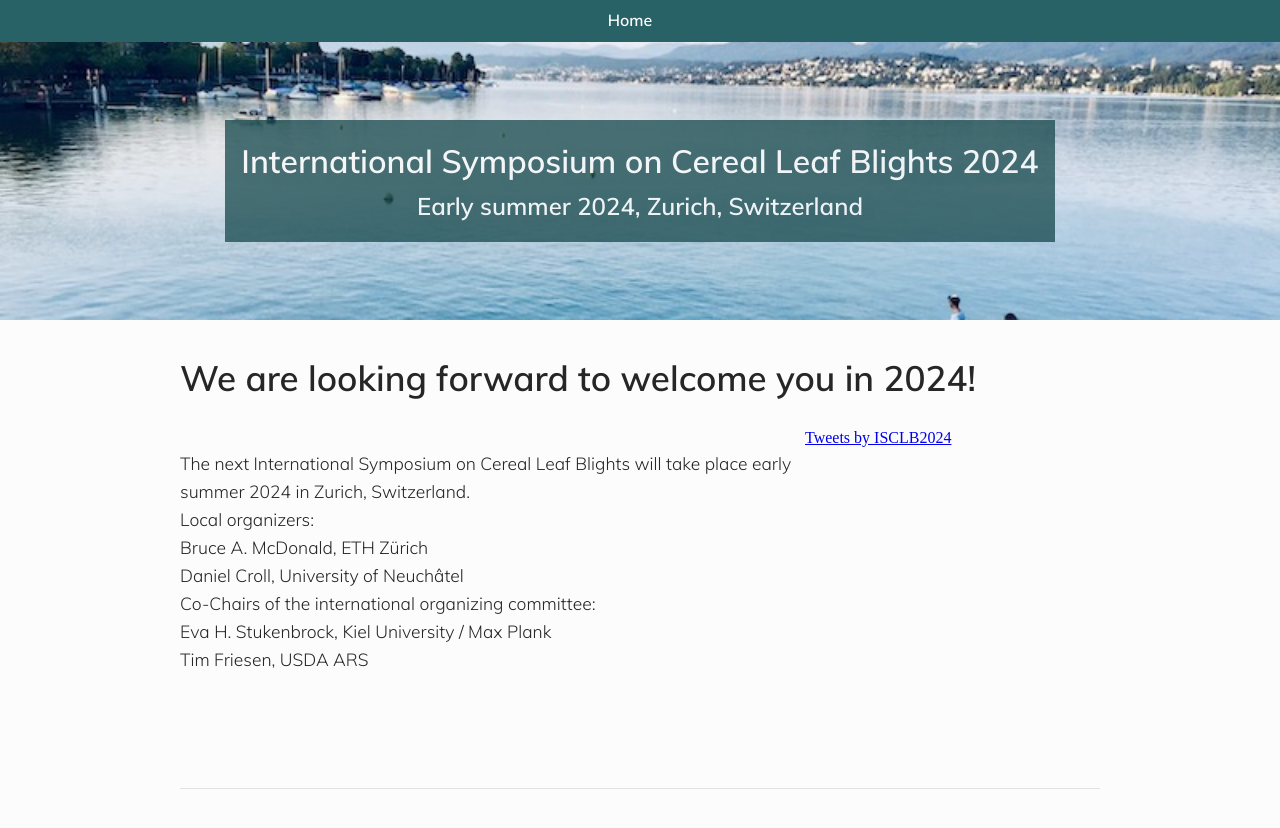
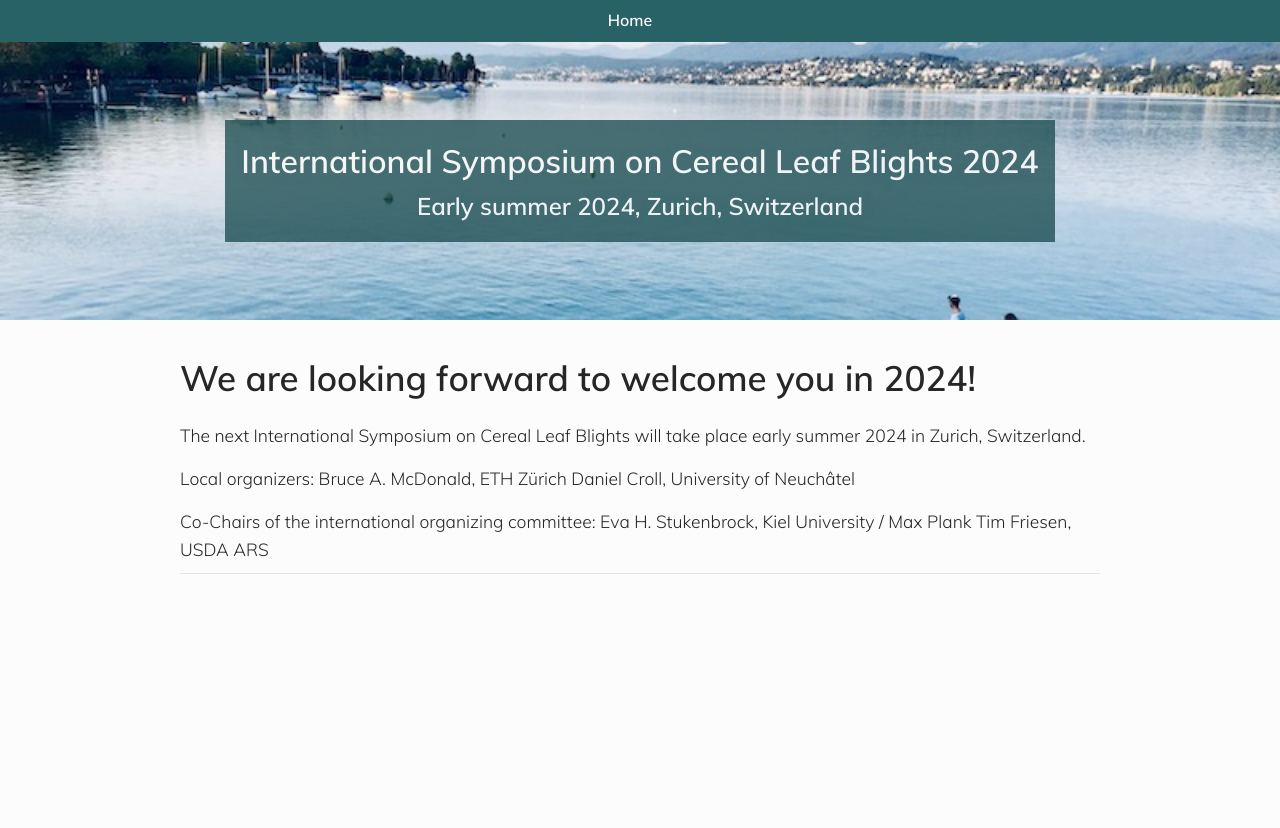
Before and after one commit to crolllab/isclb2024, a Jekyll site: the page built from index.md, in a window 1280 px wide. Shown: the top 828 px of the page. Built offline with Jekyll 4.4.1, drawn with Linux system fonts in a browser that asks for light colours; some web fonts are replaced; comment, search, counter and statistics services are not loaded.

Commit message:
Update index.md

```diff
--- a/index.md
+++ b/index.md
@@ -7,54 +7,14 @@ description: International Symposium on Cereal Leaf Blights 2024
 
 # We are looking forward to welcome you in 2024!
 
-<style>
- .grid {
-  display: grid;
-  grid-template-columns: 2fr 1fr;
- }
-.col-1-2 {
-}
-.col-1-2:last-child {
-}
+The next International Symposium on Cereal Leaf Blights will take place early summer 2024 in Zurich, Switzerland.
 
-@media (max-width: 600px) {
-  .grid { grid-template-columns: repeat(1, 1fr); }
-}
-</style>
+Local organizers:
+Bruce A. McDonald, ETH Zürich
+Daniel Croll, University of Neuchâtel
 
-<div class="grid">
-    <div class="col-1-2">
-       <div class="content">
-          <p>
-          <br />
-          The next International Symposium on Cereal Leaf Blights will take place early summer 2024 in Zurich, Switzerland.
-          <br />
-
-          Local organizers:
-          <br />
-          Bruce A. McDonald, ETH Zürich
-          <br />
-          Daniel Croll, University of Neuchâtel
-          <br />
-
-          Co-Chairs of the international organizing committee:
-          <br />
-          Eva H. Stukenbrock, Kiel University / Max Plank
-          <br />
-          Tim Friesen, USDA ARS
-          <br />
-          <br />
-          </p>
-       </div>
-    </div>
-    <div class="col-1-2">
-       <div class="content">
-           <p align="center">
-           <iframe style="width: 300px; height: 350px;" src="https://crolllab.github.io/twitter-embed/" width="300" height="150" frameBorder="0"></iframe>
-           </p>
-       </div>
-    </div>
-</div>
-
+Co-Chairs of the international organizing committee:
+Eva H. Stukenbrock, Kiel University / Max Plank
+Tim Friesen, USDA ARS
 
 ---
```
